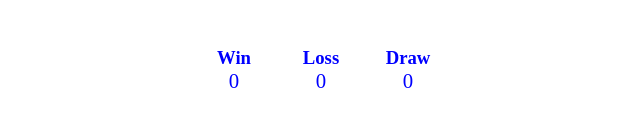
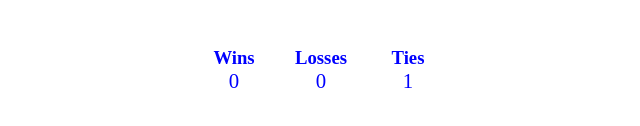
Before and after one commit to TheProjectMarch/rock-paper-scissors, a plain HTML site: page index.html in a window 1280 px wide. Both pictures are taken after a click on the button "Rock". Shown: the part 314-440 px from the top of the page, 319-959 px from the left. Drawn offline with Linux system fonts and the light colour scheme.

Commit message:
add win/loss/ties rolling counter

```diff
--- a/index.html
+++ b/index.html
@@ -30,19 +30,19 @@
 
     <div id="score_tally" class='flex'>
 
-      <div id="win_tally" class="tally flex">
-        <h3>Win</h3>
-        <p class="tally-number">0</p>
+      <div id="win_tally_container" class="tally flex">
+        <h3>Wins</h3>
+        <p id="win_tally_text" class="tally-number">0</p>
       </div>
 
-      <div id="loss_tally" class="tally flex">
-        <h3>Loss</h3>
-        <p class="tally-number">0</p>
+      <div id="loss_tally_container" class="tally flex">
+        <h3>Losses</h3>
+        <p id="loss_tally_text" class="tally-number">0</p>
       </div>
 
-      <div id="draw_tally" class="tally flex">
-        <h3>Draw</h3>
-        <p class="tally-number">0</p>
+      <div id="tie_tally_container" class="tally flex">
+        <h3>Ties</h3>
+        <p id="tie_tally_text" class="tally-number">0</p>
       </div>
 
     </div>
--- a/script.js
+++ b/script.js
@@ -1,6 +1,9 @@
 const rpsChoices = ["rock", "paper", "scissors"];
 const btns = document.querySelectorAll(".user-throw");
 const resultsPara = document.querySelector("#results_text");
+const winText = document.getElementById('win_tally_text');
+const lossText = document.getElementById('loss_tally_text');
+const tieText = document.getElementById('tie_tally_text');
 let playerSelection;
 let computerSelection;
 let wins = 0;
@@ -11,6 +14,7 @@ let lossMessage;
 let tieMessage;
 let displayMessage;
 let endResult;
+
 
 btns.forEach((btn) =>
   btn.addEventListener("click", (e) => {
@@ -30,7 +34,7 @@ function game(selection) {
   //check who won & generate message
   displayMessage = playRound(playerSelection, computerSelection);
   showRoundResult(displayMessage);
-  console.log(playRound(playerSelection, computerSelection));
+  console.log(wins, losses, ties);
 }
 
 //COMPUTER PICKS A CHOICE
@@ -91,4 +95,11 @@ function roundResult(result) {
 //GENERATE DOM DISPLAY OF ROUND RESULT
 function showRoundResult(printMessage) {
   resultsPara.textContent = printMessage;
+  updateTrackRecord();
 }
+
+function updateTrackRecord(){
+  winText.textContent = wins;
+  lossText.textContent = losses;
+  tieText.textContent = ties;
+}
```
